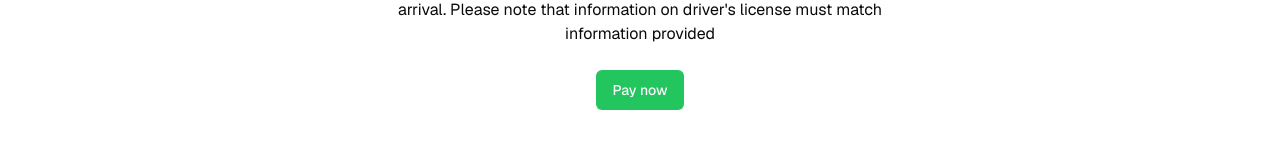
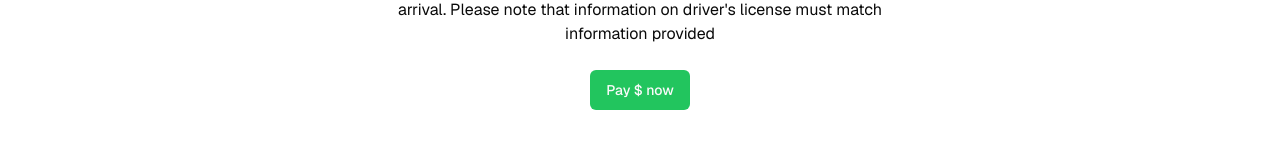
Before and after one commit to sammyodiagbe/nasandanrentals, a Next.js app: page /booking-confirmed in a window 1280 px wide. Shown: the part 310-470 px from the top of the page. Built offline with nearby package versions, Linux system fonts and the light colour scheme; no server answers.

Commit message:
fixing more bugs

```diff
--- a/app/booking-confirmed/page.tsx
+++ b/app/booking-confirmed/page.tsx
@@ -72,7 +72,7 @@ const BookingConfirmed = () => {
               onClick={makePurchase}
               className="bg-green-500 hover:bg-green-600"
             >
-              Pay {booking?.total_cost} now
+              Pay {booking?.total_cost}$ now
             </Button>
           </div>
         </div>
```
